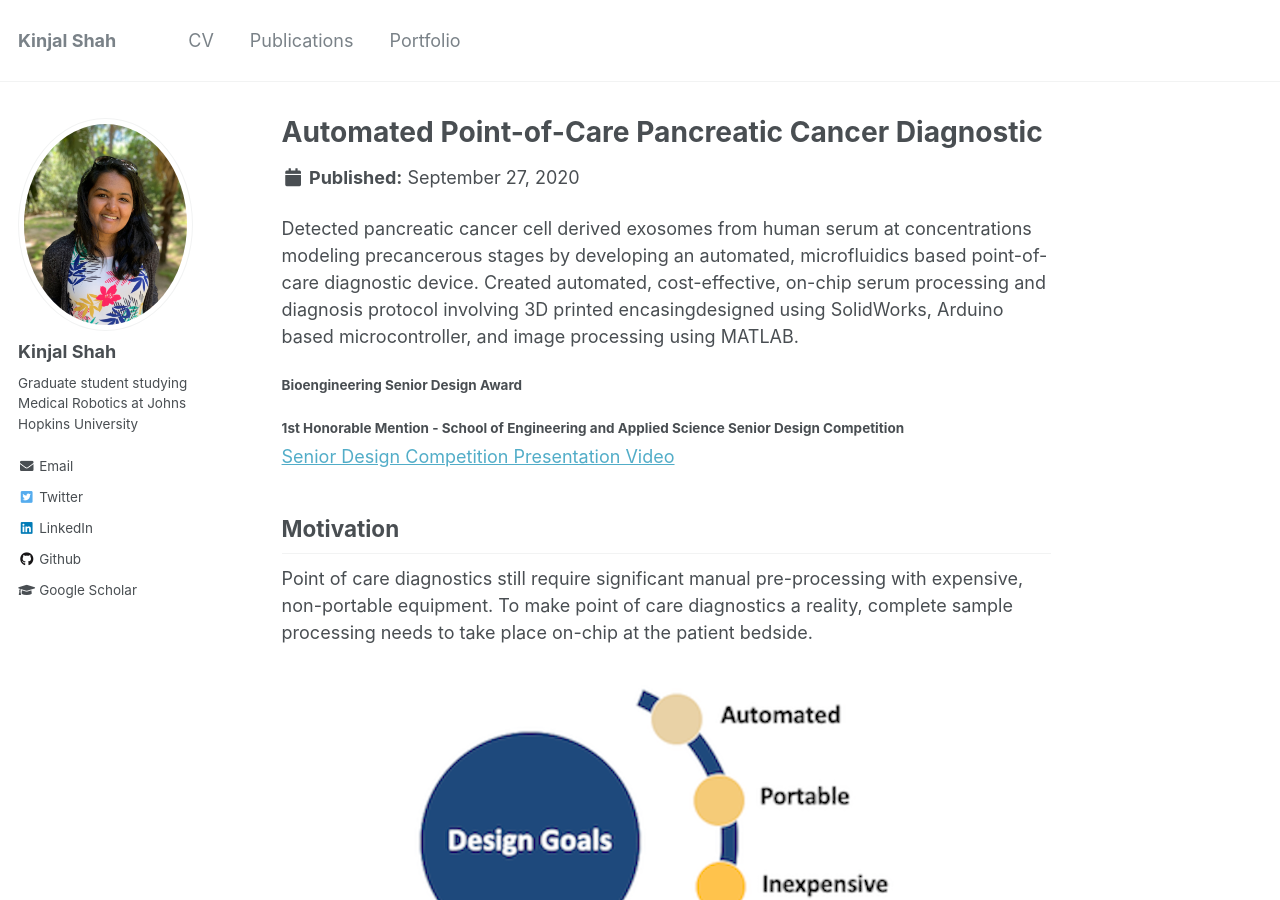
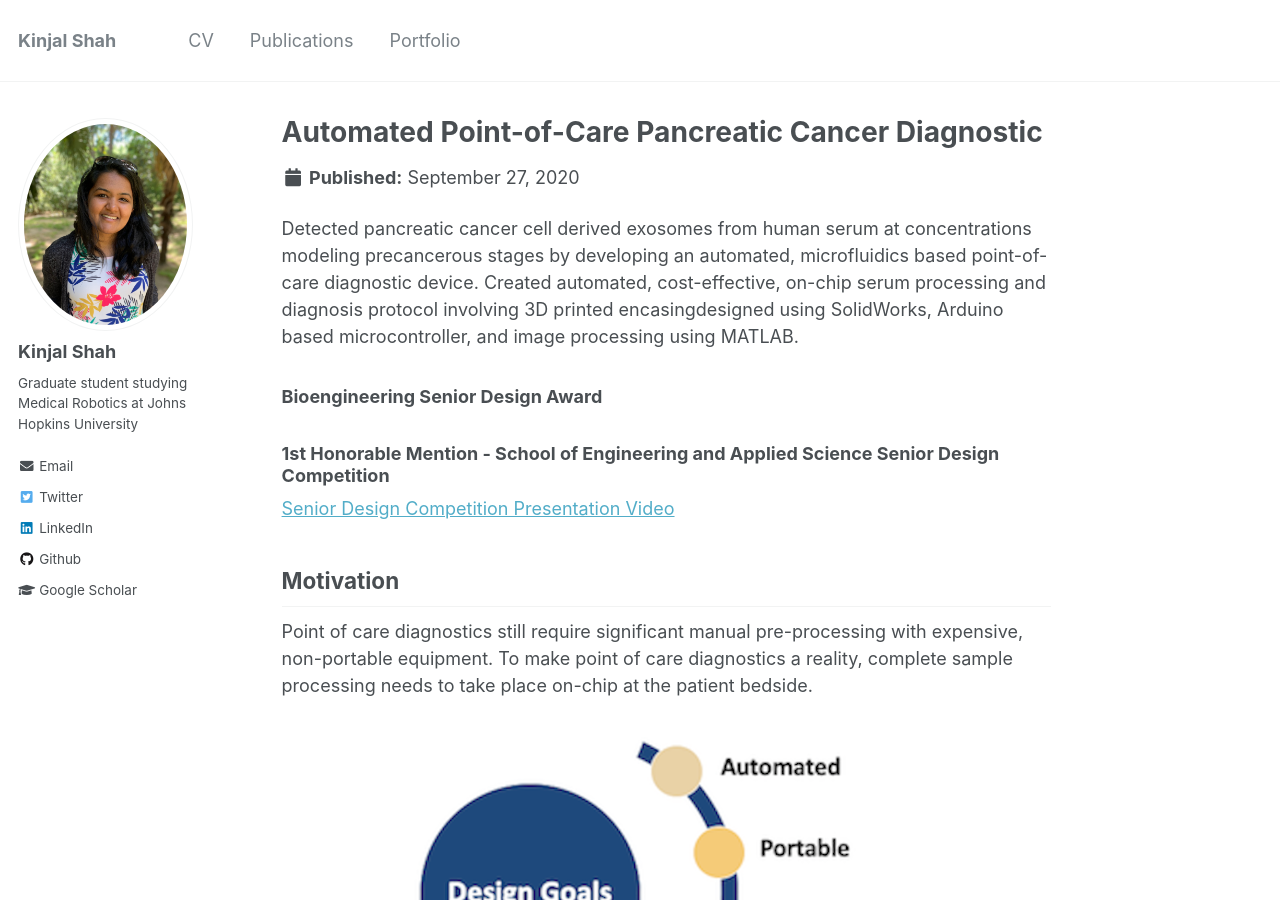
Before and after one commit to kinjmshah/kinjmshah.github.io, a Jekyll site: the page built from _portfolio/UPennSeniorDesign.md, in a window 1280 px wide and 900 px high. Built offline with Jekyll 4.4.1, drawn with Linux system fonts in a browser that asks for light colours.

```diff
--- a/_portfolio/UPennSeniorDesign.md
+++ b/_portfolio/UPennSeniorDesign.md
@@ -5,8 +5,8 @@ permalink: /portfolio/UPennSeniorDesign
 
 Detected pancreatic cancer cell derived exosomes from human serum at concentrations modeling precancerous stages by developing an automated, microfluidics based point-of-care diagnostic device. Created automated, cost-effective, on-chip serum processing and diagnosis protocol involving 3D printed encasingdesigned using SolidWorks, Arduino based microcontroller, and image processing using MATLAB.
 
-#### Bioengineering Senior Design Award
-#### 1st Honorable Mention - School of Engineering and Applied Science Senior Design Competition
+### Bioengineering Senior Design Award
+### 1st Honorable Mention - School of Engineering and Applied Science Senior Design Competition
 [Senior Design Competition Presentation Video](https://www.youtube.com/watch?v=NbAuyVjuLLE&t=1s)
 
 ## Motivation
```
